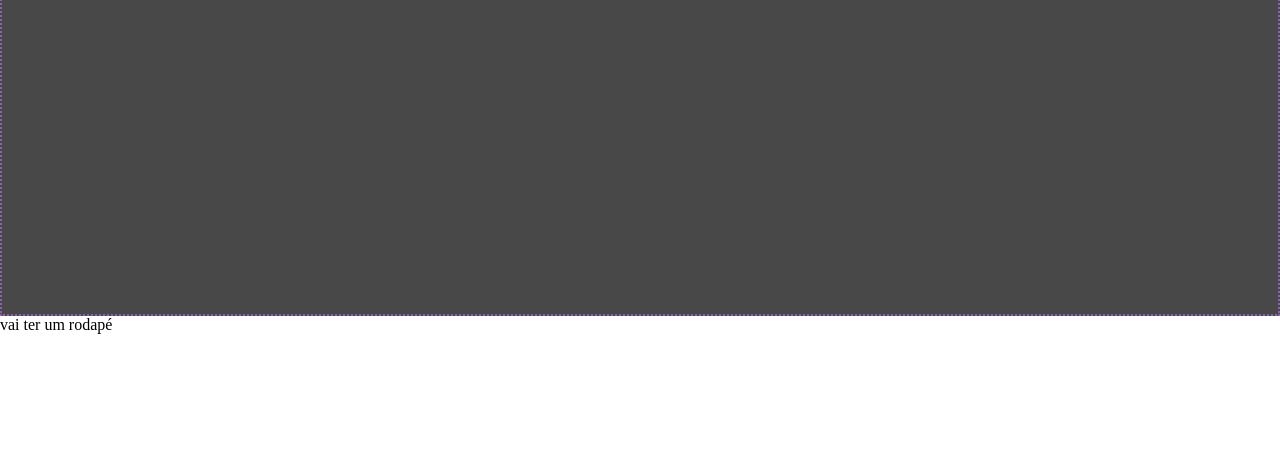
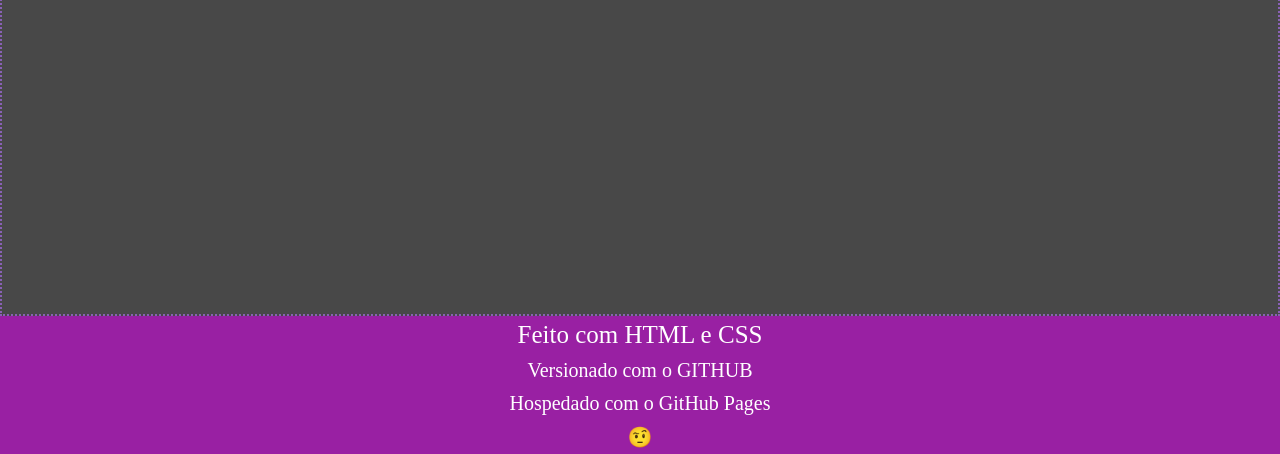
Before and after one commit to gustavofelipenascimento/github.io, a plain HTML site: page index.html in a window 1280 px wide. Shown: the part 2007-2461 px from the top of the page. Before the commit the page ends 2341 px from the top, so only its background shows below. Drawn offline with Linux system fonts and the light colour scheme.

Commit message:
Adição de footer; Mudança no Css

```diff
--- a/assets/css/meu_estilo.css
+++ b/assets/css/meu_estilo.css
@@ -90,3 +90,14 @@ h1{
     color: #000000;
     font-size: 1.5cm;
 }
+footer{
+    color: white;
+    background-color: #9920a3;
+    text-align: center;
+}
+footer p{
+    font-size: 20px;
+}
+.titulo{
+    font-size: 25px;
+}
--- a/index.html
+++ b/index.html
@@ -136,7 +136,20 @@
             </div>
         </section>
     </div>
-    <footer> vai ter um rodapé</footer>
+    <footer>
+        <p class="titulo">
+            Feito com HTML e CSS
+        </p>
+        <p>
+            Versionado com o GITHUB
+        </p>
+        <p>
+            Hospedado com o GitHub Pages
+        </p>
+        <p>
+            🤨
+        </p>
+    </footer>
 </body>
 
 </html>
```
Also changed, not shown: 1 other file.
